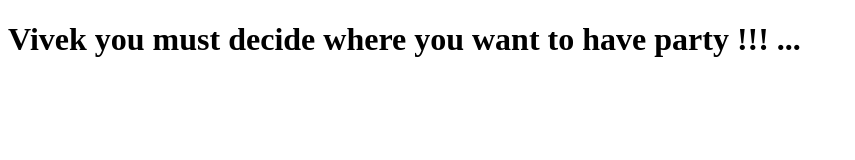
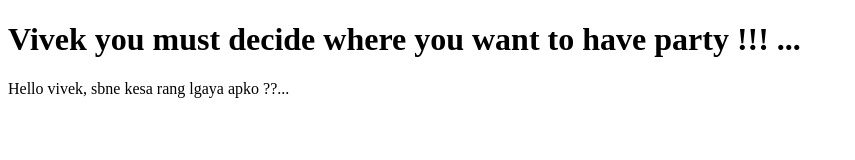
Before and after one commit to VivekGiri02/project123, a plain HTML site: page index.html in a window 1280 px wide. Shown: the whole page, without its empty margins (0-855 px from the left). Drawn offline with Linux system fonts and the light colour scheme.

Commit message:
added p tag

```diff
--- a/index.html
+++ b/index.html
@@ -7,5 +7,6 @@
 </head>
 <body>
     <h1>Vivek you must decide where you want to have party !!! ...</h1>
+    <p>Hello vivek, sbne kesa rang lgaya apko ??...</p>
 </body>
 </html>
```
